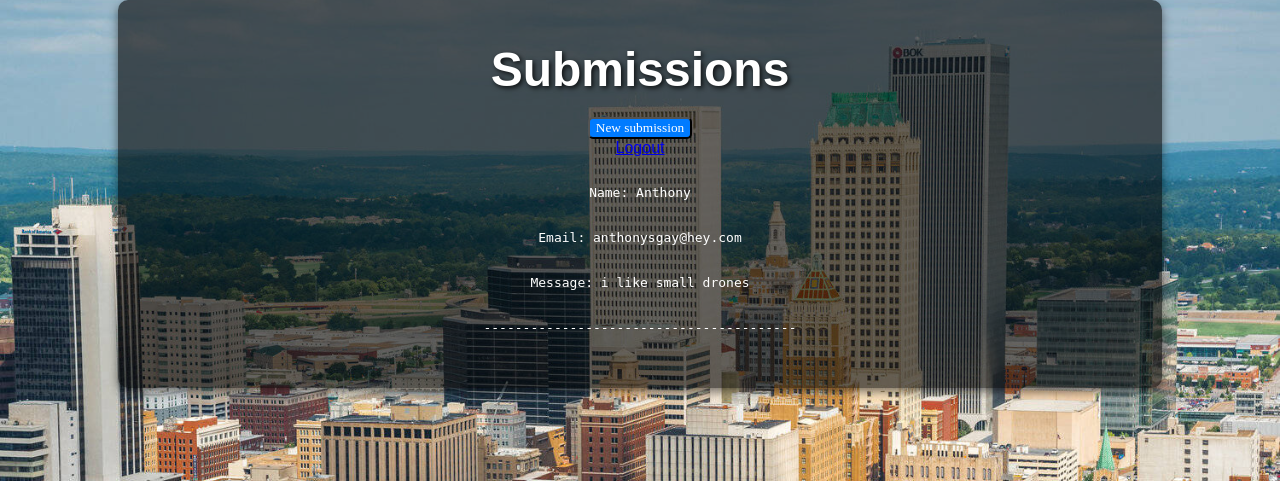
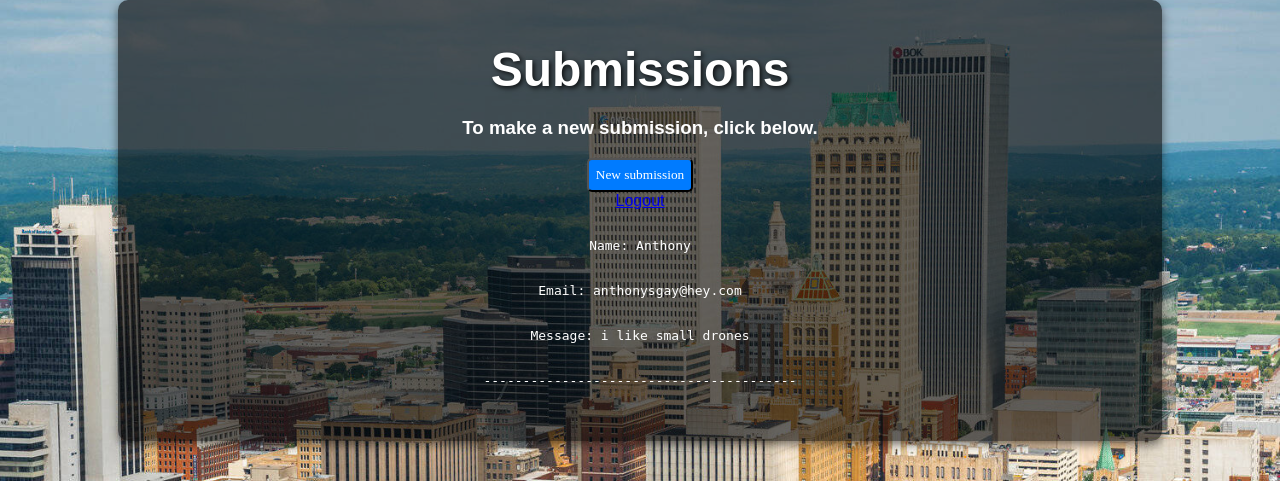
Before and after one commit to BoostedT/Ace-s-Aerial-Studio, a Flask app: page /submissions in a window 1280 px wide. Shown: the part 38-519 px from the top of the page. Run offline with Flask 3, Linux system fonts and the light colour scheme; the visitor is signed in with stand-in values (Sample User, id 1).

Commit message:
updating the submissions page.

```diff
--- a/static/css/styles.css
+++ b/static/css/styles.css
@@ -101,6 +101,7 @@ button {
   background-color: #007bff;
   color: white;
   border-radius: 5px;
+  padding: 7px;
 }
 .btn:hover {
     background: #009acd;
--- a/templates/submissions.html
+++ b/templates/submissions.html
@@ -2,6 +2,7 @@
 {% block title %}Submissions{% endblock %}
 {% block content %}
 <h1>Submissions</h1>
+<h3>To make a new submission, click below.</h3>
 <div>
   <button>New submission</button>
 </div>
```
